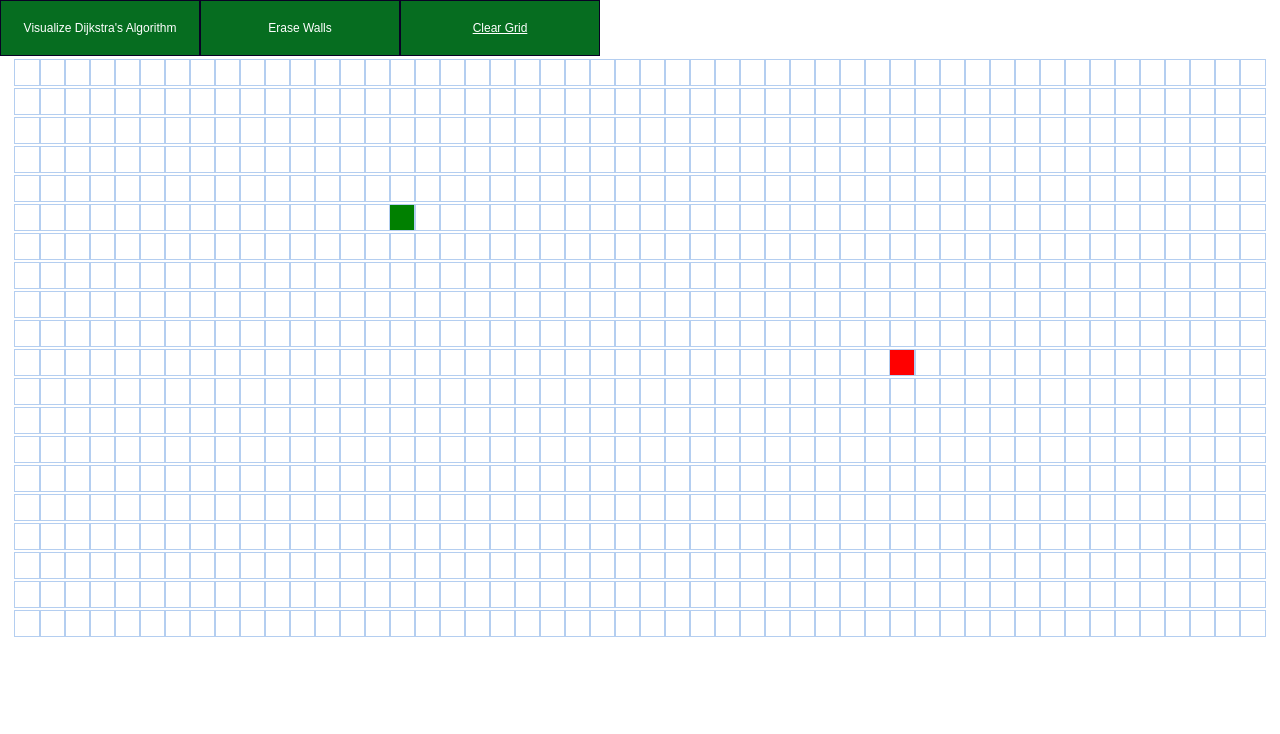
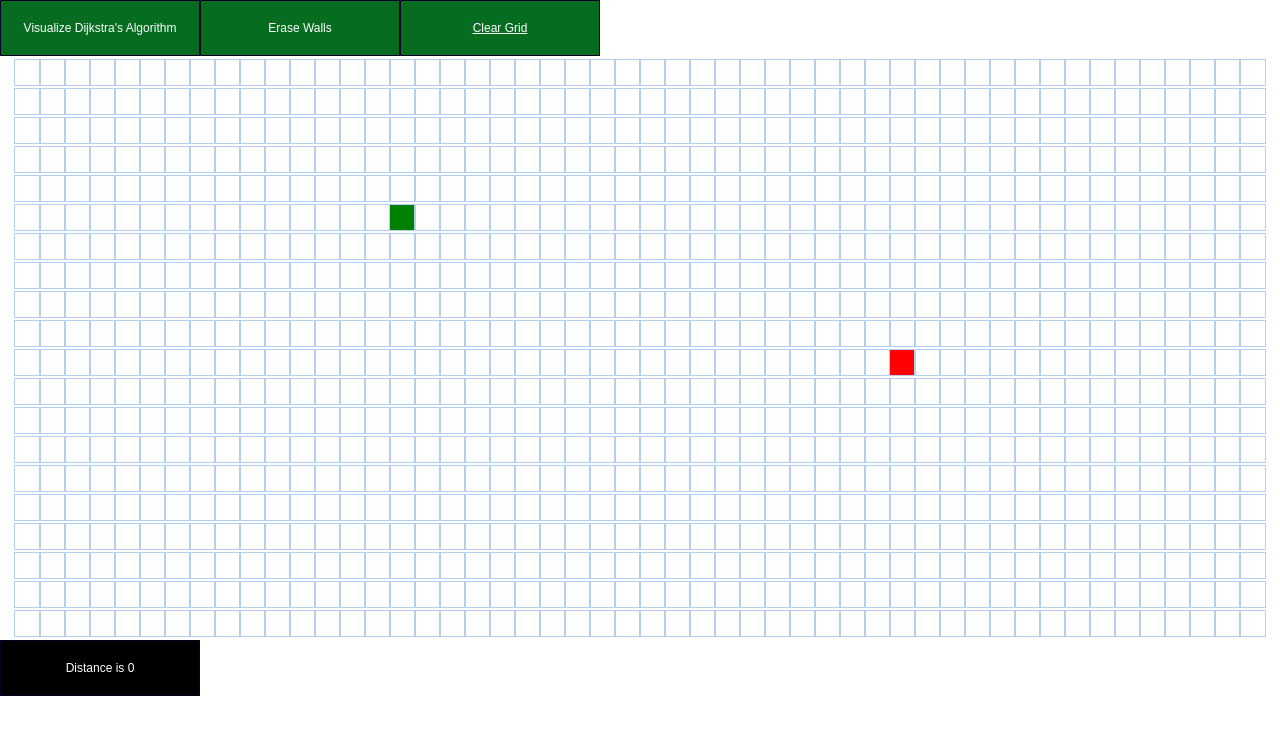
Before and after one commit to arshika77/MarsRaiders, a React (Create React App) app: page / in a window 1280 px wide. Shown: the top 734 px of the page. Built offline with nearby package versions, Linux system fonts and the light colour scheme.

Commit message:
Updated Distance

```diff
--- a/src/PathFinder/PathFinder.js
+++ b/src/PathFinder/PathFinder.js
@@ -16,6 +16,7 @@ export default class PathFinder extends Component {
             mouseIsPressed: false,
             erase: false,
             clear: false,
+            dist:0
 
         }
     }
@@ -30,6 +31,9 @@ export default class PathFinder extends Component {
         if(this.state.erase && this.state.grid[row][col].isWall){
             const newGrid = getWallToggledGrid(this.state.grid, row, col)
             this.setState({grid: newGrid, mouseIsPressed: true})
+        }
+        else if(this.state.erase && !this.state.grid[row][col].isWall){
+            this.setState({mouseIsPressed:true})
         }
         else{
             const newGrid = getWallToggledGrid(this.state.grid, row, col)
@@ -93,6 +97,7 @@ export default class PathFinder extends Component {
         const visitedNodesInOrder = dijkstra(grid, startNode, finishNode);
         const nodesInShortestPathOrder = getNodesInShortestPathOrder(finishNode);
         this.animateDijkstra(visitedNodesInOrder, nodesInShortestPathOrder);
+        this.setState({dist:calcDistance(nodesInShortestPathOrder)});
     }
 
 
@@ -169,6 +174,9 @@ export default class PathFinder extends Component {
                     )
                     })}
                 </div>
+                <button className='button' style={{backgroundColor:"Black"}}>
+                    Distance is {this.state.dist}
+                </button>
             </div>
         )
     }
--- a/src/algorithms/dijkstra.js
+++ b/src/algorithms/dijkstra.js
@@ -65,12 +65,7 @@ export function calcDistance(nodesInShortestPathOrder){
     dx = nodesInShortestPathOrder[i].col - nodesInShortestPathOrder[i-1].col;
     sum+= Math.sqrt(dx*dx + dy*dy);
   }
-  return (
+  return sum;
 
-    <div>
-      id={"Distance"}
-      {sum}
-    </div>
-  )
 
 }
```
